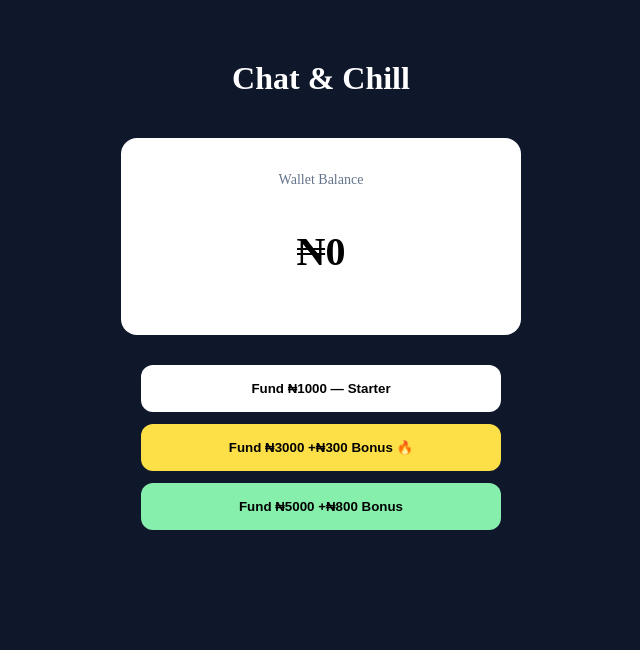
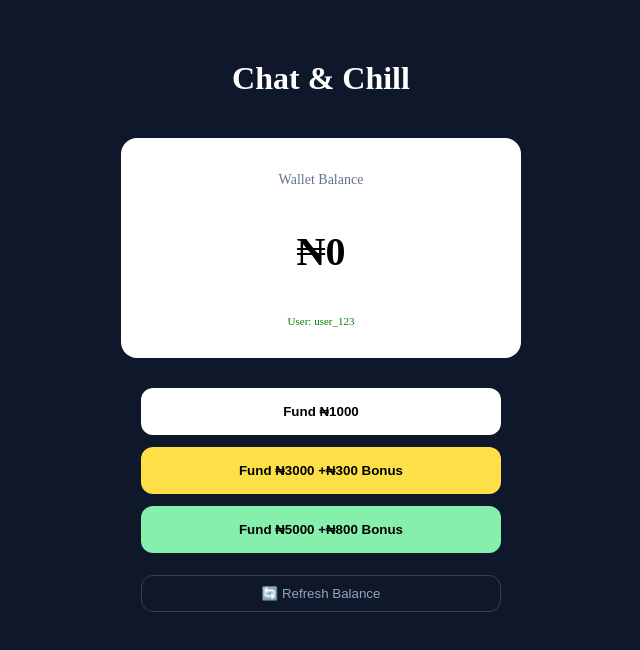
Before and after one commit to ChatandChill/Chat-and-Chill, a Next.js app: page / in a window 1280 px wide. Shown: the top 650 px of the page, without its empty margins (319-959 px from the left). Built offline with nearby package versions, Linux system fonts and the light colour scheme; no server answers; the database is empty.

Commit message:
Integrate Supabase for wallet balance management
Replaced balance fetching method with Supabase integration and added a refresh button.

```diff
--- a/app/page.js
+++ b/app/page.js
@@ -1,10 +1,21 @@
 "use client"
 import { useState, useEffect } from "react"
+import { createClient } from "@supabase/supabase-js"
+
+const supabase = createClient(
+  process.env.NEXT_PUBLIC_SUPABASE_URL,
+  process.env.NEXT_PUBLIC_SUPABASE_ANON_KEY
+)
 
 export default function Home() {
   const [loading, setLoading] = useState(false)
   const [balance, setBalance] = useState(0)
   const USER_ID = "user_123"
+
+  const loadBalance = async () => {
+    const {data} = await supabase.from("wallets").select("balance").eq("user_id", USER_ID).maybeSingle()
+    if(data) setBalance(data.balance)
+  }
 
   useEffect(() => {
     if (!document.getElementById("paystack-script")) {
@@ -13,12 +24,12 @@ export default function Home() {
       s.src = "https://js.paystack.co/v1/inline.js"
       document.body.appendChild(s)
     }
-    fetch(`/api/wallet?user_id=${USER_ID}`).then(r=>r.json()).then(d=>setBalance(d.balance||0))
+    loadBalance()
   }, [])
 
   const handleFund = (amount) => {
     const pk = process.env.NEXT_PUBLIC_PAYSTACK_PUBLIC_KEY
-    if (typeof window.PaystackPop === "undefined") return alert("Paystack loading, wait 2 sec")
+    if (typeof window.PaystackPop === "undefined") return alert("Wait 2 sec, Paystack loading...")
     setLoading(true)
     const handler = window.PaystackPop.setup({
       key: pk,
@@ -34,8 +45,8 @@ export default function Home() {
         }).then(r=>r.json()).then(data=>{
           setLoading(false)
           if(data.success){
+            loadBalance() // reload from supabase directly
             alert(`✅ ₦${amount} credited!`)
-            setBalance(data.balance)
           } else alert("❌ "+data.error)
         })
       },
@@ -50,11 +61,13 @@ export default function Home() {
       <div style={{background:"white", color:"black", marginTop:"20px", padding:"20px", borderRadius:"16px", width:"100%", maxWidth:"360px", textAlign:"center"}}>
         <p style={{fontSize:"14px", color:"#64748b"}}>Wallet Balance</p>
         <p style={{fontSize:"40px", fontWeight:"900"}}>₦{balance}</p>
+        <p style={{fontSize:"11px", color:"green"}}>User: {USER_ID}</p>
       </div>
       <div style={{marginTop:"30px", width:"100%", maxWidth:"360px", display:"flex", flexDirection:"column", gap:"12px"}}>
-        <button disabled={loading} onClick={()=>handleFund(1000)} style={{width:"100%", padding:"16px", borderRadius:"12px", fontWeight:"bold", background:"white", color:"black", border:"none"}}>Fund ₦1000 — Starter</button>
-        <button disabled={loading} onClick={()=>handleFund(3000)} style={{width:"100%", padding:"16px", borderRadius:"12px", fontWeight:"bold", background:"#fde047", color:"black", border:"none"}}>Fund ₦3000 +₦300 Bonus 🔥</button>
+        <button disabled={loading} onClick={()=>handleFund(1000)} style={{width:"100%", padding:"16px", borderRadius:"12px", fontWeight:"bold", background:"white", color:"black", border:"none"}}>Fund ₦1000</button>
+        <button disabled={loading} onClick={()=>handleFund(3000)} style={{width:"100%", padding:"16px", borderRadius:"12px", fontWeight:"bold", background:"#fde047", color:"black", border:"none"}}>Fund ₦3000 +₦300 Bonus</button>
         <button disabled={loading} onClick={()=>handleFund(5000)} style={{width:"100%", padding:"16px", borderRadius:"12px", fontWeight:"bold", background:"#86efac", color:"black", border:"none"}}>Fund ₦5000 +₦800 Bonus</button>
+        <button onClick={loadBalance} style={{marginTop:"10px", width:"100%", padding:"10px", borderRadius:"12px", background:"transparent", border:"1px solid #334155", color:"#94a3b8"}}>🔄 Refresh Balance</button>
       </div>
     </div>
   )
```
